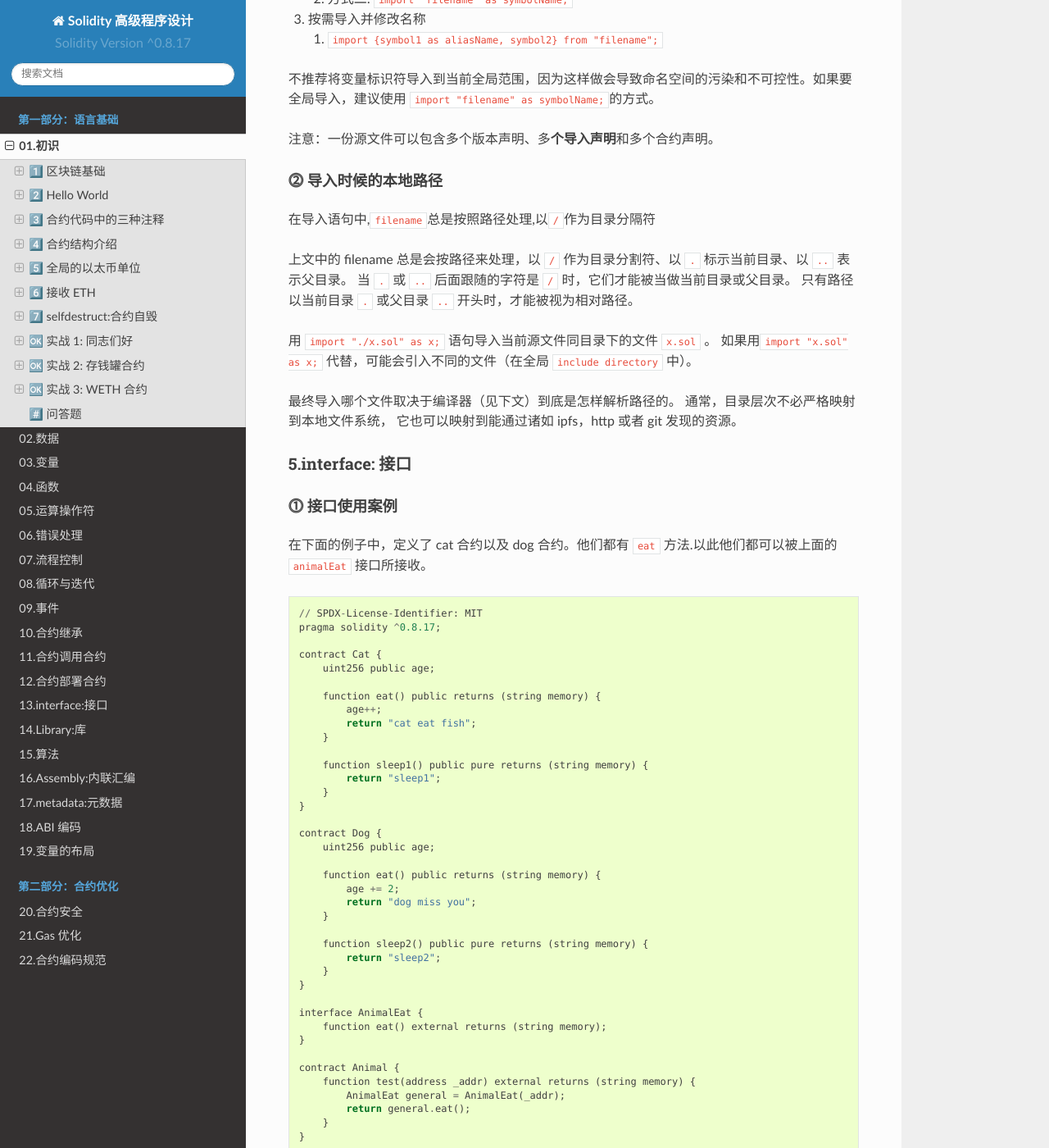
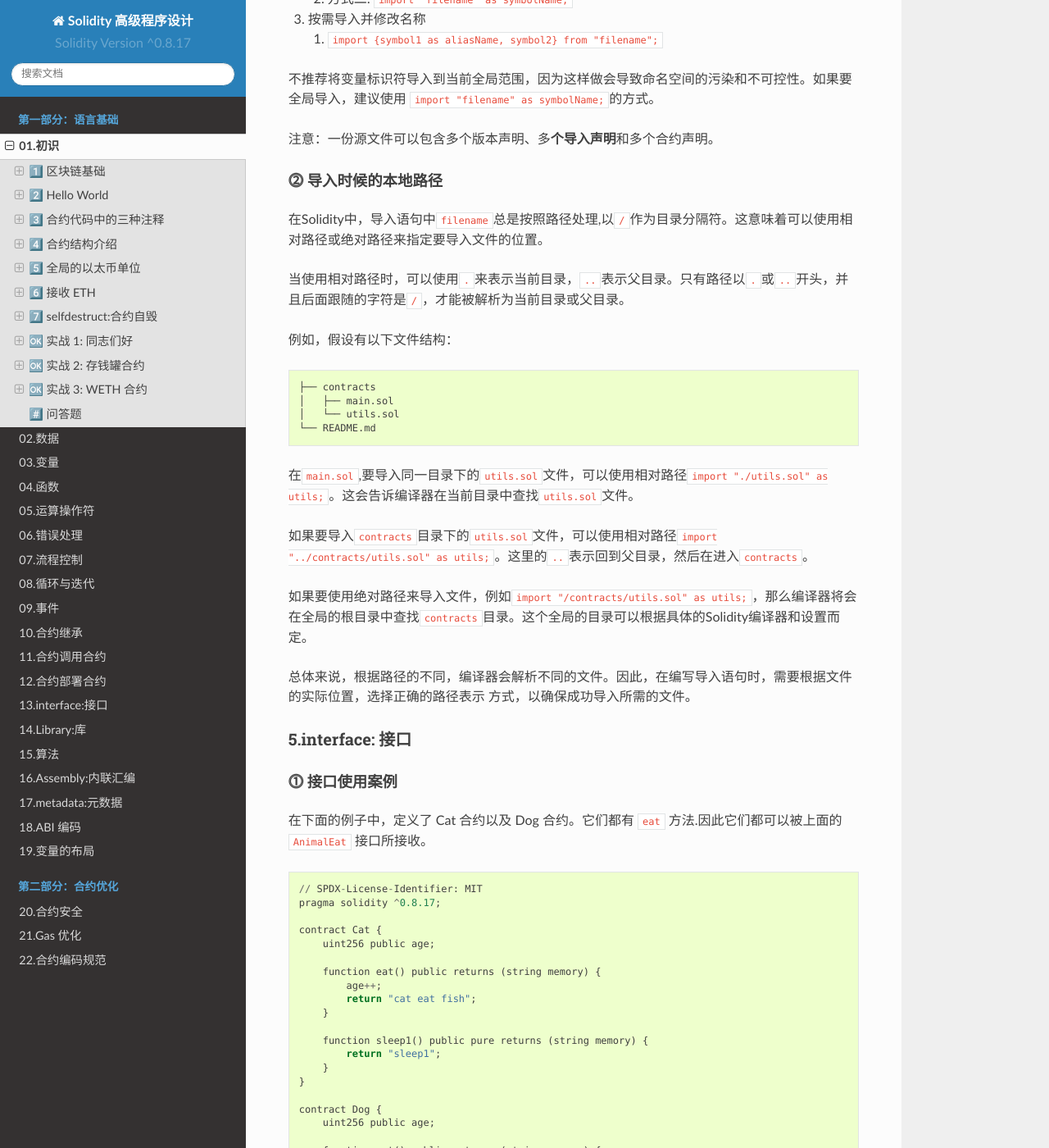
Before and after one commit to anbang/professional-solidity, a Sphinx documentation site: the page built from docs/source/01.hello.md, in a window 1280 px wide and 1400 px high, scrolled down 15562 px. Shown: the whole window at 82% size. Built offline with Sphinx 7.4.7 and the Read the Docs theme 2.0.0, drawn with Linux system fonts in a browser that asks for light colours; some of the changed text lies outside the part shown.

Commit message:
Update: 01.hello.md

````diff
--- a/docs/source/01.hello.md
+++ b/docs/source/01.hello.md
@@ -599,19 +599,31 @@
 
 #### ⓶ 导入时候的本地路径
 
-在导入语句中,`filename`总是按照路径处理,以`/`作为目录分隔符
-
-上文中的 filename 总是会按路径来处理，以 `/` 作为目录分割符、以 `.` 标示当前目录、以 `..` 表示父目录。 当 `.` 或 `..` 后面跟随的字符是 `/` 时，它们才能被当做当前目录或父目录。 只有路径以当前目录 `.` 或父目录 `..` 开头时，才能被视为相对路径。
-
-用 `import "./x.sol" as x;` 语句导入当前源文件同目录下的文件 `x.sol` 。 如果用`import "x.sol" as x;` 代替，可能会引入不同的文件（在全局 `include directory` 中）。
-
-最终导入哪个文件取决于编译器（见下文）到底是怎样解析路径的。 通常，目录层次不必严格映射到本地文件系统， 它也可以映射到能通过诸如 ipfs，http 或者 git 发现的资源。
+在Solidity中，导入语句中`filename`总是按照路径处理,以`/`作为目录分隔符。这意味着可以使用相对路径或绝对路径来指定要导入文件的位置。
+
+当使用相对路径时，可以使用`.`来表示当前目录，`..`表示父目录。只有路径以`.`或`..`开头，并且后面跟随的字符是`/`，才能被解析为当前目录或父目录。
+
+例如，假设有以下文件结构：
+```
+├── contracts
+│   ├── main.sol
+│   └── utils.sol
+└── README.md
+```
+
+在`main.sol`,要导入同一目录下的`utils.sol`文件，可以使用相对路径`import "./utils.sol" as utils;`。这会告诉编译器在当前目录中查找`utils.sol`文件。
+
+如果要导入`contracts`目录下的`utils.sol`文件，可以使用相对路径`import "../contracts/utils.sol" as utils;`。这里的`..`表示回到父目录，然后在进入`contracts`。
+
+如果要使用绝对路径来导入文件，例如`import "/contracts/utils.sol" as utils;`，那么编译器将会在全局的根目录中查找`contracts`目录。这个全局的目录可以根据具体的Solidity编译器和设置而定。
+
+总体来说，根据路径的不同，编译器会解析不同的文件。因此，在编写导入语句时，需要根据文件的实际位置，选择正确的路径表示 方式，以确保成功导入所需的文件。
 
 ### 5.interface: 接口
 
 #### ⓵ 接口使用案例
 
-在下面的例子中，定义了 cat 合约以及 dog 合约。他们都有 `eat` 方法.以此他们都可以被上面的 `animalEat` 接口所接收。
+在下面的例子中，定义了 Cat 合约以及 Dog 合约。它们都有 `eat` 方法.因此它们都可以被上面的 `AnimalEat` 接口所接收。
 
 ```
 // SPDX-License-Identifier: MIT
@@ -657,9 +669,9 @@
 
 #### ⓶ `type(I).interfaceId`
 
-返回接口`I` 的 `bytes4` 类型的接口 ID，接口 ID 参考： [EIP-165](https://learnblockchain.cn/docs/eips/eip-165.html) 定义的， 接口 ID 被定义为 XOR （异或） 接口内所有的函数的函数选择器（除继承的函数。
-
-上面的代码种，可以增加如下的函数来查看 `interfaceId`;
+通过`type(I).interfaceId`可以返回接口`I` 的 `bytes4` 类型的接口ID，接口 ID 参考： [EIP-165](https://learnblockchain.cn/docs/eips/eip-165.html) ， 接口ID 被定义为接口内所有函数的函数选择器的 XOR（异或）结果（除了继承的函数）。
+
+上面的代码种，可以增加以下的函数来查看 `interfaceId`;
 
 ```
 contract Animal {
@@ -670,11 +682,13 @@
 }
 ```
 
-更多内容在 [interface:接口](/source/13.interface.html) 那一章详细介绍。
+更多关于接口的内容可以在 [interface:接口](/source/13.interface.html) 这一章节中详细介绍。
 
 ### 6.library:库合约
 
-库与合约类似，但它的目的是在一个指定的地址，且仅部署一次，然后通过 EVM 的特性来复用代码。
+库合约类似与普通合约，但是它们不能被单独部署，也不能被继承。库合约可以被其他合约使用，库合约中的函数可以被其他合约调用。
+
+以下是一个库合约的示例：
 
 ```
 library Set {
@@ -683,14 +697,18 @@
     }
 }
 ```
-
-其他合约调用库文件的内容直接通过库文件名.方法名例如：`Set.test()`。
-
-更多内容在 [Library:库](/source/14.library.html) 那一章详细介绍。
+其他合约可以通过直接调用库合约的名称来调用起函数，例如：`Set.test()`。
+
+库合约的主要特点包括：
+- 库合约只能包含库函数，不能包含状态变量。
+- 库合约的函数可以通过访问库中定义的结构体和存储变量。
+- 库函数在被调用时，会将其东盎用上下文的数据作为参数传递，而不需要显式指定引用。
+
+库合约的主要优势是可以在多个合约中共享和重用代码逻辑，减少重复开发和部署的成本。
+
+更多内容在 [Library:库](/source/14.library.html)章节有详细介绍。
 
 ## 5️⃣ 全局的以太币单位
-
-现实生活中经常会听说，提现 1.5 个以太币，或者某笔交易手续费花了 0.02 个以太坊等。这些带有小数点的数字是日常交流使用的。但是在合约内，却没有这种小数概念的货币金额。比如 1 个 ETH 的金额是 `10**18 wei`。
 
 ### 本节配套视频
 
@@ -699,13 +717,14 @@
 
 ### 1.基础单位
 
-为了方便合约开发者操作，也提供如下这种便捷的换算方式。
-
-以太币单位之间的换算就是在数字后边加上 `wei`、 `gwei`、 `ether` 来实现的，如果后面没有单位，缺省为 `wei`。例如 `1 ether == 1e18` 的逻辑判断值为 true。
+在以太坊合约中没有直接支持小数点的货币金额概念，而是使用基本单位来表示金额。为了方便，以太坊提供了一种编写的换算方式，可以在数值后面加上`wei`、`gwei`、`ether`等单位来表示不同的金额。
 
 - `1 ether = 1 * 10^18 wei`
 - `1 ether = 1 * 10^9 gwei`
 
+例如,`1 ether == 1e18`。
+
+下面是一个示例合约，演示了基本单位的使用方法。
 ```
 // SPDX-License-Identifier: MIT
 pragma solidity ^0.8.17;
@@ -720,6 +739,10 @@
 }
 ```
 
+在上述示例中，`test` 函数返回了三个布尔值，分别表示 `1 wei`、`1 gwei`、`1 ether` 是否等于 `1`。
+
+通过这种方式，合约开发者可以方便的进行金额的计算，而不需要关心具体的单位。请注意使用适当的Solidity版本进行编译。
+
 ### 2.变量使用以太币单位
 
 **注意: 这些后缀不能直接用在变量后边**。如果想用以太币单位来计算输入参数，你可以使用乘法来转换: `amountEth * 1 ether`
@@ -752,8 +775,8 @@
 
 ## 6️⃣ 接收 ETH
 
-三个关键字
-
+在以太坊智能合约中有几种方式是可以接受以太币(ETH).
+以下是三个关键字和相关概念的解释：
 - payable
   - 使用 payable 标记的**函数**可以用于发送和接收 Eth。
   - 使用 payable 标记的 **地址变量**，允许发送和接收 Eth。
````
Also changed, not shown: README.md (+41 -53 lines).
